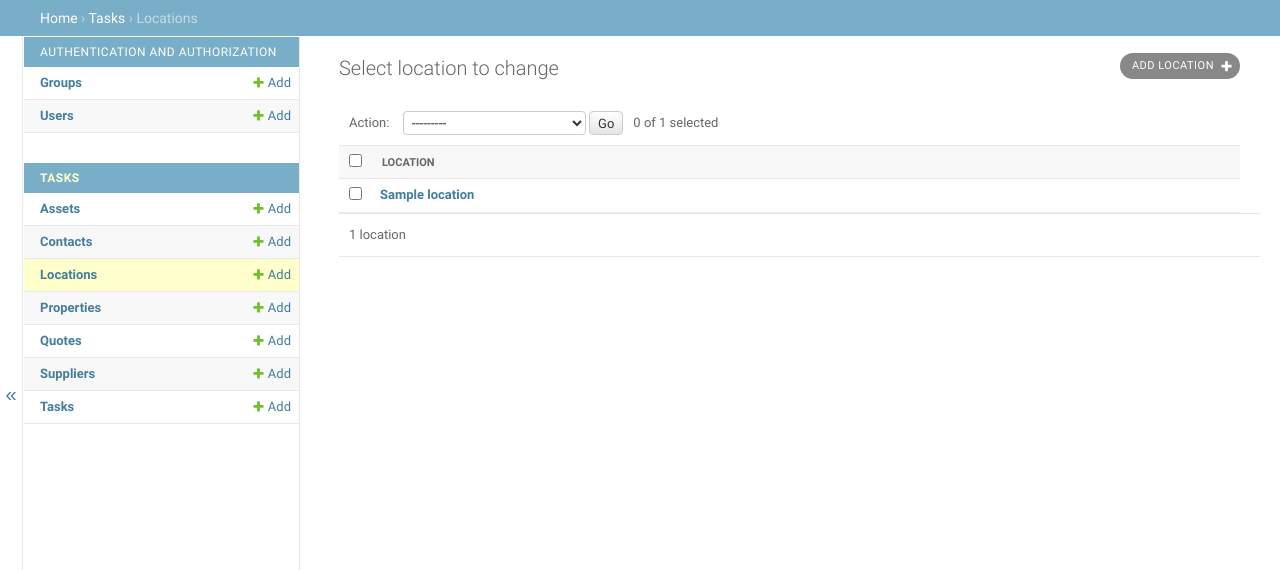
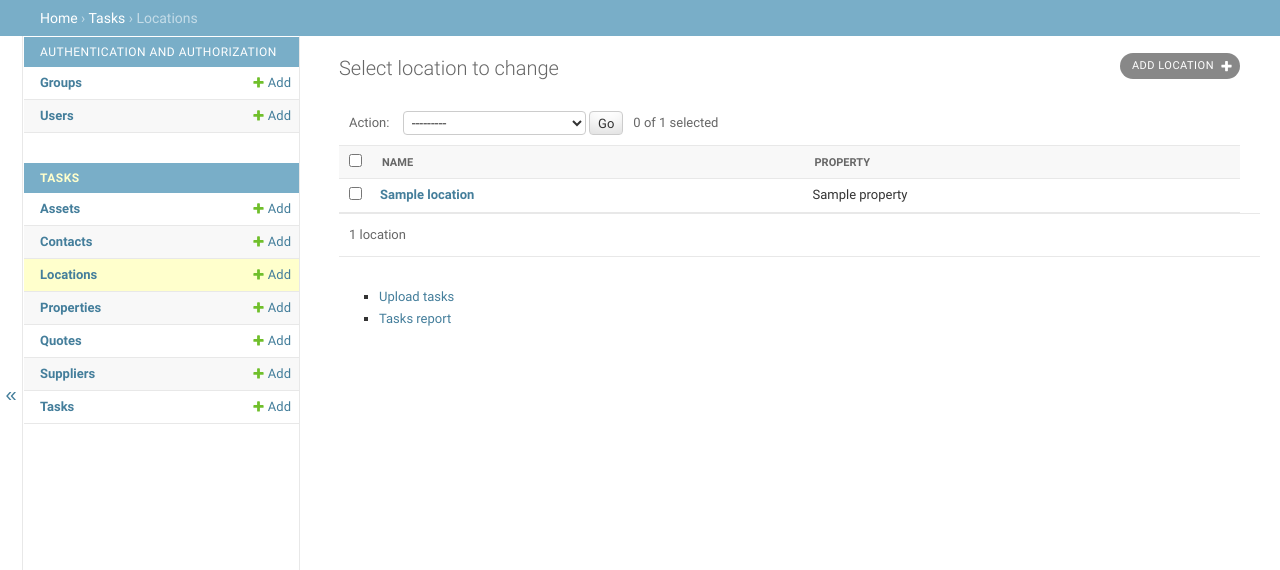
Before and after one commit to ianfp/property, a Django app: page /admin/tasks/location/ in a window 1280 px wide. Shown: the part 48-618 px from the top of the page. Run offline with Django 3.2, Linux system fonts and the light colour scheme; a user stored in the database is signed in; tables that the repository leaves empty hold one stand-in row (values such as "Sample post").

Commit message:
Added some standard links to all admin views

```diff
--- a/tasks/admin.py
+++ b/tasks/admin.py
@@ -1,6 +1,9 @@
 from django.contrib import admin
 from tasks import models
 from django.contrib.admin.options import ModelAdmin
+
+class LocationAdmin(ModelAdmin):
+    list_display = ('name', 'property')
 
 class AssetAdmin(ModelAdmin):
     list_display = ('name', 'location')
@@ -21,7 +24,7 @@ class QuoteAdmin(ModelAdmin):
     filter_horizontal = ('tasks', )
 
 admin.site.register(models.Property)
-admin.site.register(models.Location)
+admin.site.register(models.Location, LocationAdmin)
 admin.site.register(models.Asset, AssetAdmin)
 admin.site.register(models.Task, TaskAdmin)
 admin.site.register(models.Supplier, SupplierAdmin)
--- /dev/null
+++ b/tasks/templates/admin/standard_links.html
@@ -0,0 +1,4 @@
+<ul>
+<li><a href="{% url 'upload' %}">Upload tasks</a></li>
+<li><a href="{% url 'report' %}">Tasks report</a></li>
+</ul>
--- /dev/null
+++ b/tasks/templates/admin/tasks/app_index.html
@@ -0,0 +1,6 @@
+{% extends "admin/app_index.html" %}
+
+{% block content %}
+{{ block.super }}
+{% include "admin/standard_links.html" %}
+{% endblock %}
--- a/tasks/templates/admin/tasks/task/change_list.html
+++ b/tasks/templates/admin/tasks/change_list.html
@@ -2,5 +2,5 @@
 
 {% block content %}
 {{ block.super }}
-<a href="{% url 'upload' %}">Upload tasks</a>
+{% include "admin/standard_links.html" %}
 {% endblock %}
```
